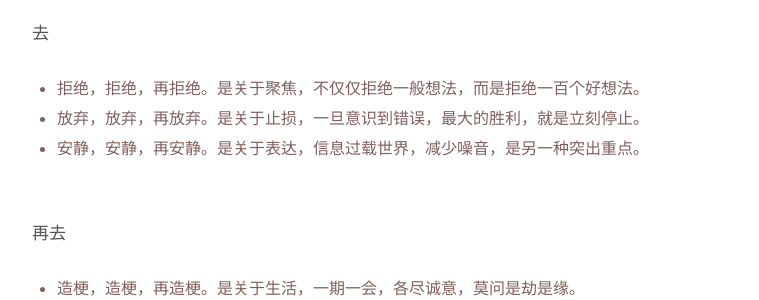
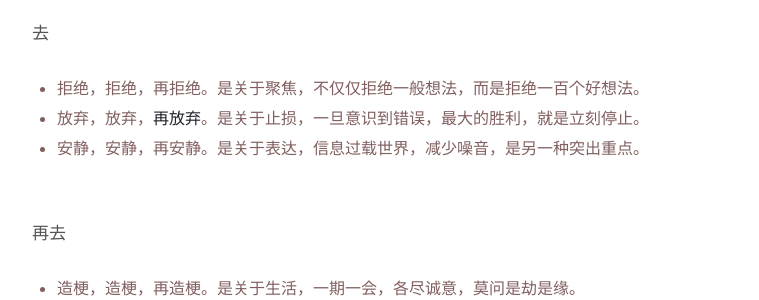
Before and after one commit to WillWang-X/willwang-x.github.io, a Jekyll site: the page built from _posts/blogs/2022-12-31-horse-manure-and-fertile-soil.md, in a window 1280 px wide and 900 px high, scrolled down 7255 px. Shown: the part 152-452 px from the top of the window, without its empty margins (258-1017 px from the left). Built offline with Jekyll 4.4.1, drawn with Linux system fonts in a browser that asks for light colours; some of the changed lines change nothing that is shown.

Commit message:
Add Decision_to_Leave

```diff
--- a/_posts/blogs/2022-12-31-horse-manure-and-fertile-soil.md
+++ b/_posts/blogs/2022-12-31-horse-manure-and-fertile-soil.md
@@ -222,7 +222,7 @@
 去
 
 - 拒绝，拒绝，再拒绝。是关于聚焦，不仅仅拒绝一般想法，而是拒绝一百个好想法。
-- 放弃，放弃，再放弃。是关于止损，一旦意识到错误，最大的胜利，就是立刻停止。
+- 放弃，放弃，[再放弃](https://www.youtube.com/embed/Bmoy73lhs-s)。是关于止损，一旦意识到错误，最大的胜利，就是立刻停止。
 - 安静，安静，再安静。是关于表达，信息过载世界，减少噪音，是另一种突出重点。
 
 <br>
```
